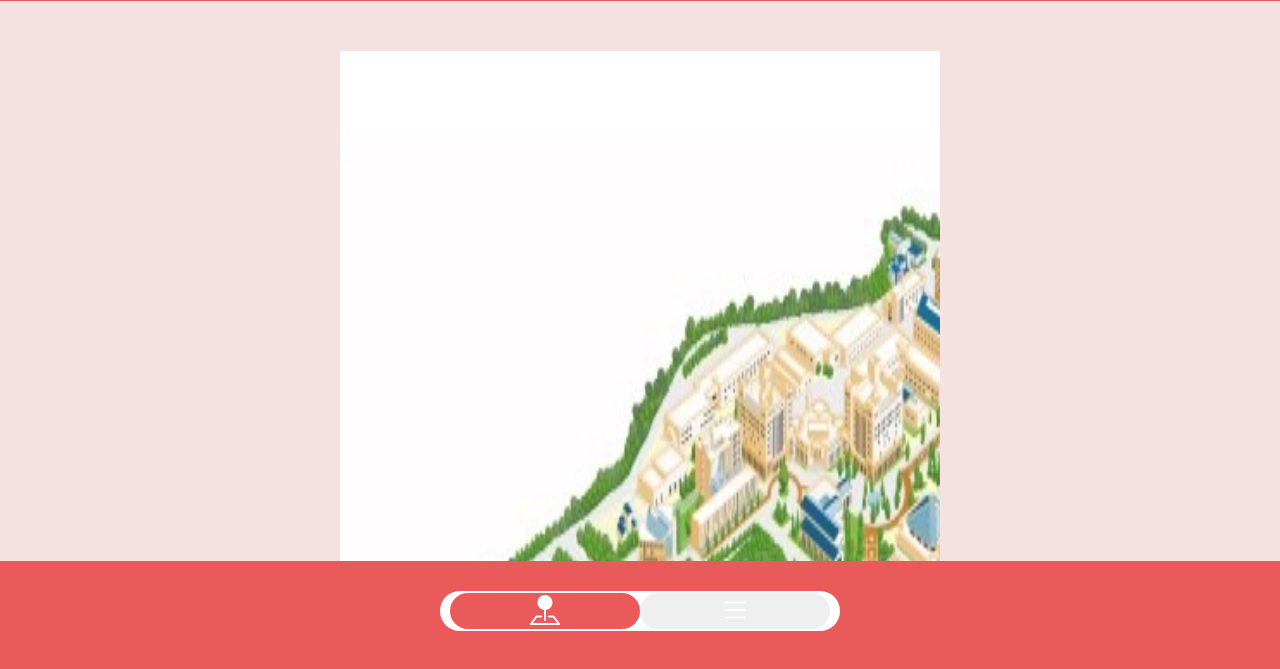
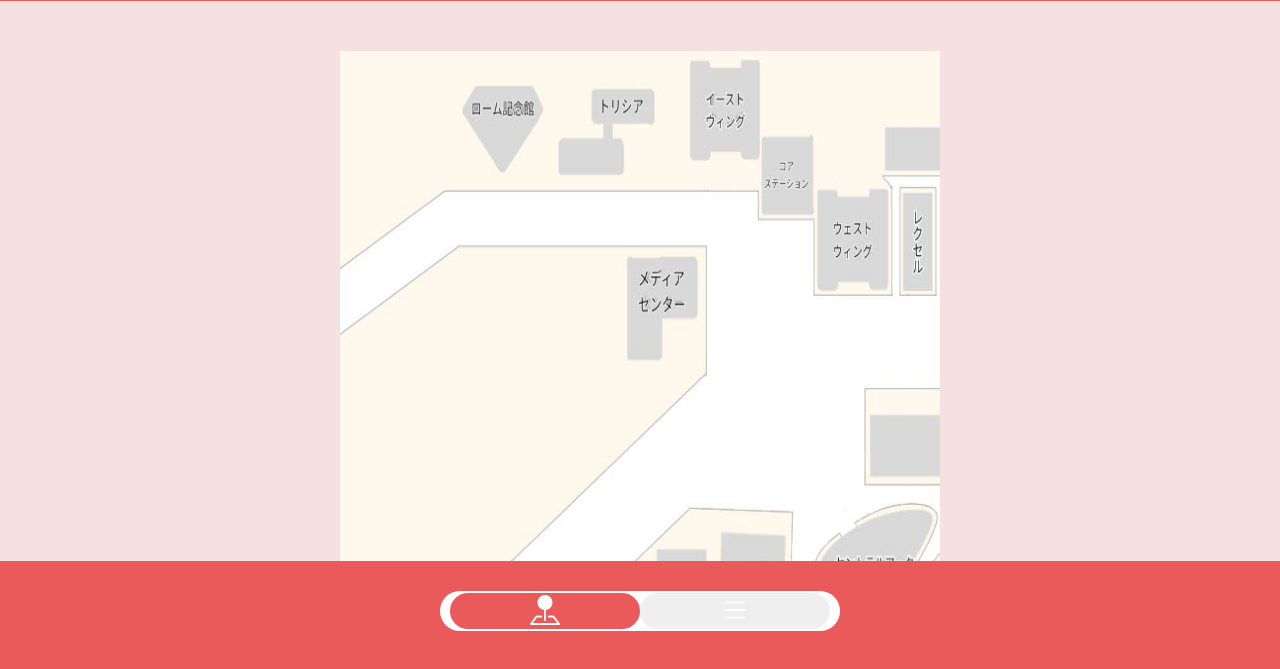
Before and after one commit to soshi1234/gitHubTest, a plain HTML site: page www/sisetu.html in a window 1280 px wide. Shown: the part 119-788 px from the top of the page. Drawn offline with nearby package versions, Linux system fonts and the light colour scheme.

Commit message:
Update sisetu.html

```diff
--- a/www/sisetu.html
+++ b/www/sisetu.html
@@ -38,7 +38,7 @@
     <div class="first">
       <dl class="target-area">
         <div id="ichi"></div>
-        <div class="map"><img src="map.jpg" alt="キャンパスマップ" width="1000" height="1000"></div>
+        <div class="map"><img src="284.jpg" alt="キャンパスマップ" width="1000" height="1000"></div>
       </dl>
     </div>
 
```
